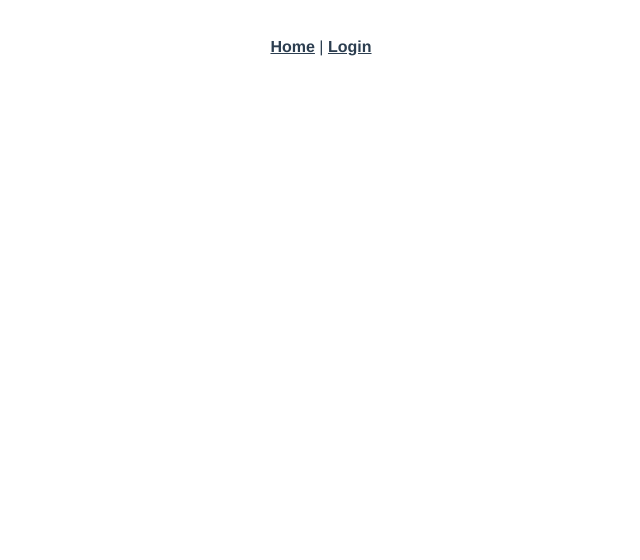
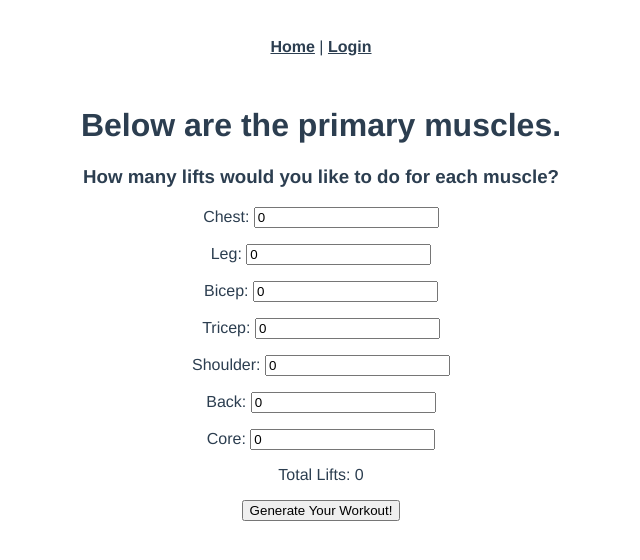
Before and after one commit to pjonasson/capstone_project_frontend, a Vue app: page /generate_workout in a window 1280 px wide. Shown: the top 560 px of the page, without its empty margins (319-959 px from the left). Built offline with nearby package versions, Linux system fonts and the light colour scheme; no server answers.

Commit message:
Added Generate Workout page that allows user to choose how many of each exercise they would like.

```diff
--- a/src/router/index.js
+++ b/src/router/index.js
@@ -2,6 +2,7 @@ import Vue from "vue";
 import VueRouter from "vue-router";
 import Home from "../views/Home.vue";
 import Login from "../views/Login.vue";
+import GenerateWorkout from "../views/GenerateWorkout.vue";
 
 Vue.use(VueRouter);
 
@@ -16,6 +17,11 @@ const routes = [
     name: "Login",
     component: Login,
   },
+  {
+    path: "/generate_workout",
+    name: "GenerateWorkout",
+    component: GenerateWorkout,
+  },
 ];
 
 const router = new VueRouter({
--- /dev/null
+++ b/src/views/GenerateWorkout.vue
@@ -0,0 +1,85 @@
+<template>
+  <div class="GenerateWorkout">
+    <h1>Below are the primary muscles.</h1>
+    <h3>How many lifts would you like to do for each muscle?</h3>
+    <div>
+      <p>
+        Chest:
+        <input type="number" v-model="chestLifts" />
+      </p>
+      <p>
+        Leg:
+        <input type="number" v-model="legLifts" />
+      </p>
+      <p>
+        Bicep:
+        <input type="number" v-model="bicepLifts" />
+      </p>
+      <p>
+        Tricep:
+        <input type="number" v-model="tricepLifts" />
+      </p>
+      <p>
+        Shoulder:
+        <input type="number" v-model="shoulderLifts" />
+      </p>
+      <p>
+        Back:
+        <input type="number" v-model="backLifts" />
+      </p>
+      <p>
+        Core:
+        <input type="number" v-model="coreLifts" />
+      </p>
+      <p>Total Lifts: {{ totalLifts() }}</p>
+    </div>
+    <button v-on:click="generateWorkout()">Generate Your Workout!</button>
+  </div>
+</template>
+
+<style></style>
+
+<script>
+import axios from "axios";
+export default {
+  data: function () {
+    return {
+      primarymuscles: [],
+      legLifts: 0,
+      bicepLifts: 0,
+      tricepLifts: 0,
+      shoulderLifts: 0,
+      backLifts: 0,
+      coreLifts: 0,
+      chestLifts: 0,
+      sum: 0,
+    };
+  },
+  created: function () {
+    this.indexPrimaryMuscles();
+  },
+  methods: {
+    indexPrimaryMuscles() {
+      axios.get("http://localhost:3000/primary_muscles").then((response) => {
+        this.primarymuscles = response.data;
+        console.log("All primary muscles", this.primarymuscles);
+      });
+    },
+    totalLifts: function () {
+      console.log("hello");
+      this.sum =
+        parseInt(this.chestLifts) +
+        parseInt(this.legLifts) +
+        parseInt(this.bicepLifts) +
+        parseInt(this.tricepLifts) +
+        parseInt(this.shoulderLifts) +
+        parseInt(this.backLifts) +
+        parseInt(this.coreLifts);
+      return this.sum;
+    },
+    generateWorkout: function () {
+      console.log("We are getting somehwere.");
+    },
+  },
+};
+</script>
--- a/src/views/Home.vue
+++ b/src/views/Home.vue
@@ -1,6 +1,6 @@
 <template>
   <div class="home">
-    <h1>{{ message }}</h1>
+    <h1>My home page will be information about the app/ how it works.</h1>
   </div>
 </template>
 
@@ -9,9 +9,7 @@
 <script>
 export default {
   data: function () {
-    return {
-      message: "Welcome to Vue.js!",
-    };
+    return {};
   },
   created: function () {},
   methods: {},
```
